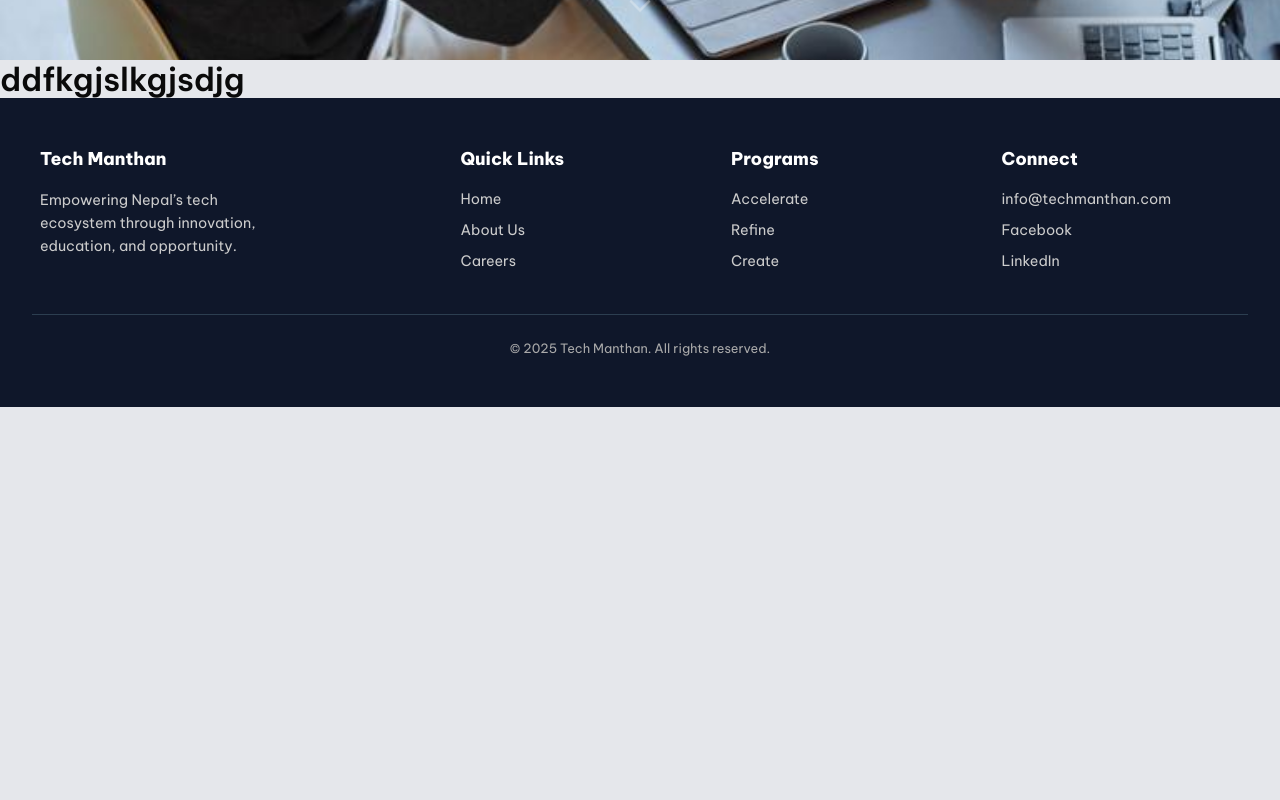
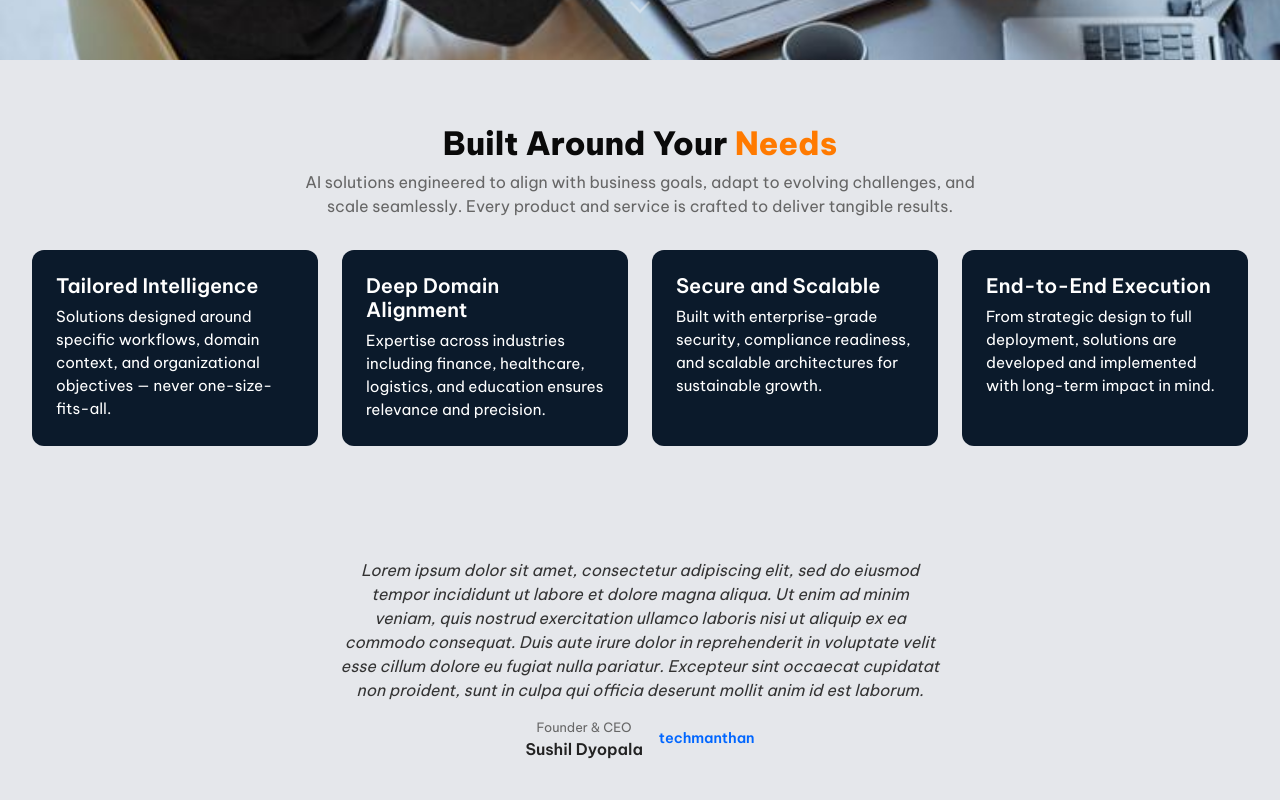
Before and after one commit to TechManthanNP/techmanthan.com.np, a Next.js app in the folder techmanthan-website/: page / in a window 1280 px wide. Shown: the part 740-1540 px from the top of the page. Before the commit the page ends 1147 px from the top, so only its background shows below. Built offline with nearby package versions, Linux system fonts and the light colour scheme.

Commit message:
Feat: add second homepage component

```diff
--- a/techmanthan-website/src/app/page.jsx
+++ b/techmanthan-website/src/app/page.jsx
@@ -1,88 +1,18 @@
-// 'use client';
-// import Link from 'next/link';
-// import { usePathname } from 'next/navigation';
-// import { useState, useEffect } from 'react';
-// import styles from '../styles/components/_navbar.module.scss';
-// import { motion } from 'framer-motion';
-
-// const navLinks = [
-//   { label: 'About Us', href: '/about' },
-//   { label: 'Service', href: '/service' },
-//   { label: 'Careers', href: '/careers' },
-//   { label: 'ARC', href: '/arc' },
-//   { label: 'Contact Us', href: '/contact' },
-// ];
-
-// export default function Navbar() {
-//   const pathname = usePathname();
-//   const [scrolled, setScrolled] = useState(false);
-//   const [hoveredLink, setHoveredLink] = useState(null);
-//   const [hoveringLinks, setHoveringLinks] = useState(false);
-
-//   useEffect(() => {
-//     const onScroll = () => setScrolled(window.scrollY > 50);
-//     window.addEventListener('scroll', onScroll);
-//     return () => window.removeEventListener('scroll', onScroll);
-//   }, []);
-
-//   const whiteBg = scrolled || hoveringLinks;
-
-//   return (
-//     <motion.nav
-//       className={`${styles.navbar} ${whiteBg ? styles.scrolled : ''}`}
-//       initial={{ opacity: 0 }}
-//       animate={{ opacity: 1 }}
-//       transition={{ duration: 0.3 }}
-//       onMouseLeave={() => {
-//         setHoveredLink(null);
-//         setHoveringLinks(false);
-//       }}
-//     >
-//       <Link href="/" className={styles.logo}>
-//         TechManthan
-//       </Link>
-
-//       <ul className={styles.links}>
-//         {navLinks.map(({ label, href }) => {
-//           const isActive = pathname === href;
-
-//           return (
-//             <li
-//               key={href}
-//               onMouseEnter={() => {
-//                 setHoveredLink(href);
-//                 setHoveringLinks(true);
-//               }}
-//               onMouseLeave={() => {
-//                 setHoveredLink(null);
-//                 setHoveringLinks(false);
-//               }}
-//               className={`
-//                 ${isActive ? styles.active : ''}
-//                 ${hoveredLink === href ? styles.hovered : ''}
-//               `}
-//             >
-//               <Link href={href}>{label}</Link>
-//               {(isActive || hoveredLink === href) && (
-//                 <span className={styles.dot}></span>
-//               )}
-//             </li>
-//           );
-//         })}
-//       </ul>
-//     </motion.nav>
-//   );
-// }
 import Navbar from '../components/Navbar';  // or '@/components/Navbar'
 import Hero from '../components/Hero';      // or '@/components/Hero'
+// import FeatureSection from '@/components/homePage/FeatureSection';
+import FeaturesSection from '@/components/homePage/FeatureSection';
+import TestimonialsSection from '@/components/homePage/TestimonialSection';
+import "@/styles/components/homePage/_features.scss";
+import "@/styles/components/homePage/_testimonials.scss";
 
 export default function Home() {
   return (
     <>
       <Navbar />
       <Hero />
-      <h1>ddfkgjslkgjsdjg</h1>
-      {/* You can add more homepage sections here */}
+      <FeaturesSection />
+      <TestimonialsSection />
     </>
   );
 }
--- /dev/null
+++ b/techmanthan-website/src/components/homePage/FeatureCard.jsx
@@ -0,0 +1,8 @@
+export default function FeatureCard({ title, description }) {
+    return (
+      <div className="feature-card">
+        <h3>{title}</h3>
+        <p>{description}</p>
+      </div>
+    );
+  }
--- /dev/null
+++ b/techmanthan-website/src/components/homePage/FeatureSection.jsx
@@ -0,0 +1,43 @@
+// import SectionHeading from "./SectionHeading";
+import SectionHeading from "./SectionHeader";
+import FeatureCard from "./FeatureCard";
+
+export default function FeaturesSection() {
+    const features = [
+        {
+            title: "Tailored Intelligence",
+            description:
+                "Solutions designed around specific workflows, domain context, and organizational objectives — never one-size-fits-all.",
+        },
+        {
+            title: "Deep Domain Alignment",
+            description:
+                "Expertise across industries including finance, healthcare, logistics, and education ensures relevance and precision.",
+        },
+        {
+            title: "Secure and Scalable",
+            description:
+                "Built with enterprise-grade security, compliance readiness, and scalable architectures for sustainable growth.",
+        },
+        {
+            title: "End-to-End Execution",
+            description:
+                "From strategic design to full deployment, solutions are developed and implemented with long-term impact in mind.",
+        },
+    ];
+
+    return (
+        <section className="features">
+            <SectionHeading
+                title="Built Around Your"
+                highlight="Needs"
+                subtitle="AI solutions engineered to align with business goals, adapt to evolving challenges, and scale seamlessly. Every product and service is crafted to deliver tangible results."
+            />
+            <div className="features-grid">
+                {features.map((f, i) => (
+                    <FeatureCard key={i} title={f.title} description={f.description} />
+                ))}
+            </div>
+        </section>
+    );
+}
--- /dev/null
+++ b/techmanthan-website/src/components/homePage/SectionHeader.jsx
@@ -0,0 +1,10 @@
+export default function SectionHeading({ title, highlight, subtitle }) {
+    return (
+      <div className="section-heading">
+        <h2>
+          {title} <span>{highlight}</span>
+        </h2>
+        <p>{subtitle}</p>
+      </div>
+    );
+  }
--- /dev/null
+++ b/techmanthan-website/src/components/homePage/TestimonialSection.jsx
@@ -0,0 +1,27 @@
+import Testimonial from "./Testimonials";
+
+export default function TestimonialsSection() {
+  const testimonials = [
+    {
+      quote:
+        "Lorem ipsum dolor sit amet, consectetur adipiscing elit, sed do eiusmod tempor incididunt ut labore et dolore magna aliqua. Ut enim ad minim veniam, quis nostrud exercitation ullamco laboris nisi ut aliquip ex ea commodo consequat. Duis aute irure dolor in reprehenderit in voluptate velit esse cillum dolore eu fugiat nulla pariatur. Excepteur sint occaecat cupidatat non proident, sunt in culpa qui officia deserunt mollit anim id est laborum.",
+      author: "Sushil Dyopala",
+      role: "Founder & CEO",
+      highlight: "techmanthan",
+    },
+  ];
+
+  return (
+    <section className="testimonials">
+      {testimonials.map((t, i) => (
+        <Testimonial
+          key={i}
+          quote={t.quote}
+          author={t.author}
+          role={t.role}
+          highlight={t.highlight}
+        />
+      ))}
+    </section>
+  );
+}
--- /dev/null
+++ b/techmanthan-website/src/components/homePage/Testimonials.jsx
@@ -0,0 +1,14 @@
+export default function Testimonial({ quote, author, role, highlight }) {
+    return (
+      <div className="testimonial">
+        <blockquote>{quote}</blockquote>
+        <div className="testimonial-footer">
+          <div>
+            <p className="role">{role}</p>
+            <p className="author">{author}</p>
+          </div>
+          <span className="highlight">{highlight}</span>
+        </div>
+      </div>
+    );
+  }
--- /dev/null
+++ b/techmanthan-website/src/styles/components/homePage/_features.scss
@@ -0,0 +1,43 @@
+.features {
+    padding: 4rem 2rem;
+    text-align: center;
+
+    .section-heading {
+      max-width: 700px;
+      margin: 0 auto 2rem;
+
+      h2 {
+        font-size: 2rem;
+        font-weight: 700;
+        span {
+          color: #ff7a00; // orange highlight
+        }
+      }
+      p {
+        color: #666;
+        margin-top: 0.5rem;
+      }
+    }
+
+    .features-grid {
+      display: grid;
+      grid-template-columns: repeat(auto-fit, minmax(240px, 1fr));
+      gap: 1.5rem;
+    }
+
+    .feature-card {
+      background: #0b1a2b;
+      color: #fff;
+      border-radius: 12px;
+      padding: 1.5rem;
+      text-align: left;
+      h3 {
+        font-size: 1.25rem;
+        margin-bottom: 0.5rem;
+      }
+      p {
+        font-size: 0.95rem;
+        line-height: 1.5;
+      }
+    }
+  }
--- /dev/null
+++ b/techmanthan-website/src/styles/components/homePage/_testimonials.scss
@@ -0,0 +1,32 @@
+.testimonials {
+    padding: 3rem 2rem;
+    text-align: center;
+    blockquote {
+      font-style: italic;
+      font-size: 1rem;
+      color: #333;
+      max-width: 600px;
+      margin: 0 auto 1rem;
+    }
+
+    .testimonial-footer {
+      display: flex;
+      justify-content: center;
+      align-items: center;
+      gap: 1rem;
+
+      .role {
+        font-size: 0.8rem;
+        color: #666;
+      }
+      .author {
+        font-weight: 600;
+        color: #222;
+      }
+      .highlight {
+        font-size: 0.9rem;
+        font-weight: 600;
+        color: #0066ff;
+      }
+    }
+  }
```
Also changed, not shown: techmanthan-website/public/slider3.jpg (added).
